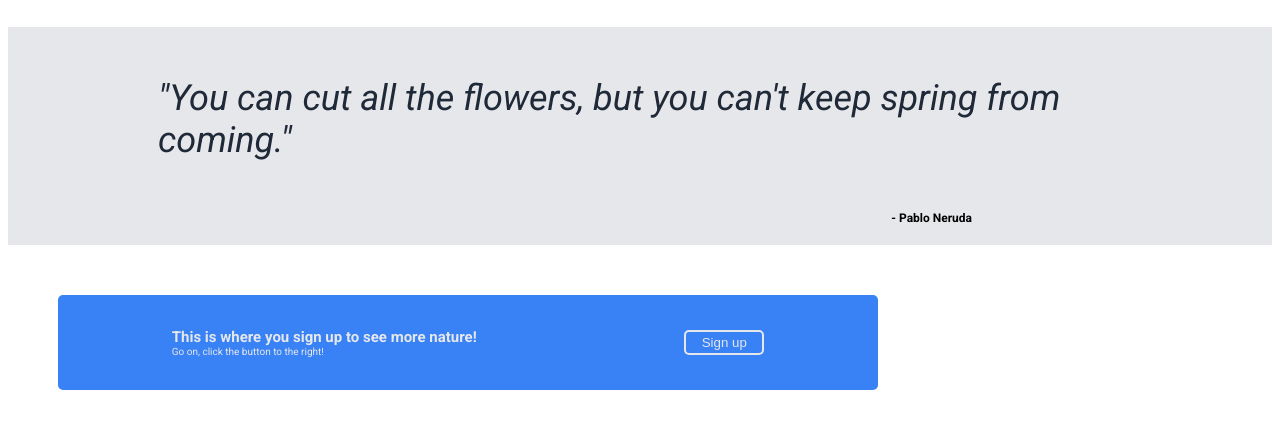
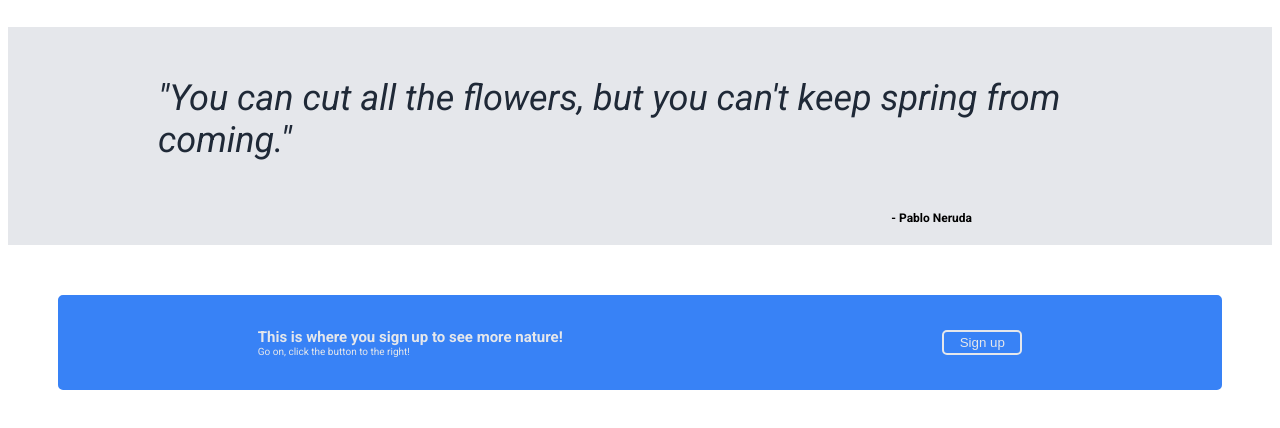
Before and after one commit to Fish-Kelly/landing-page, a plain HTML site: page index.html in a window 1280 px wide. Shown: the part 763-1191 px from the top of the page. Drawn offline with Linux system fonts and the light colour scheme; a web font is replaced by a local one.

Commit message:
Remove width from footer box

```diff
--- a/style.css
+++ b/style.css
@@ -124,13 +124,13 @@ p {
 
 .footer {
    border: solid 10px #3882F6;
-   width: 800px;
+   background-color: #3882F6;
    height: 75px;
-   background-color: #3882F6;
    display: flex;
    margin: 50px;
    border-radius: 5px;
    justify-content: space-around;
+   align-items: center;
 }
 
 .footer-left {
```
